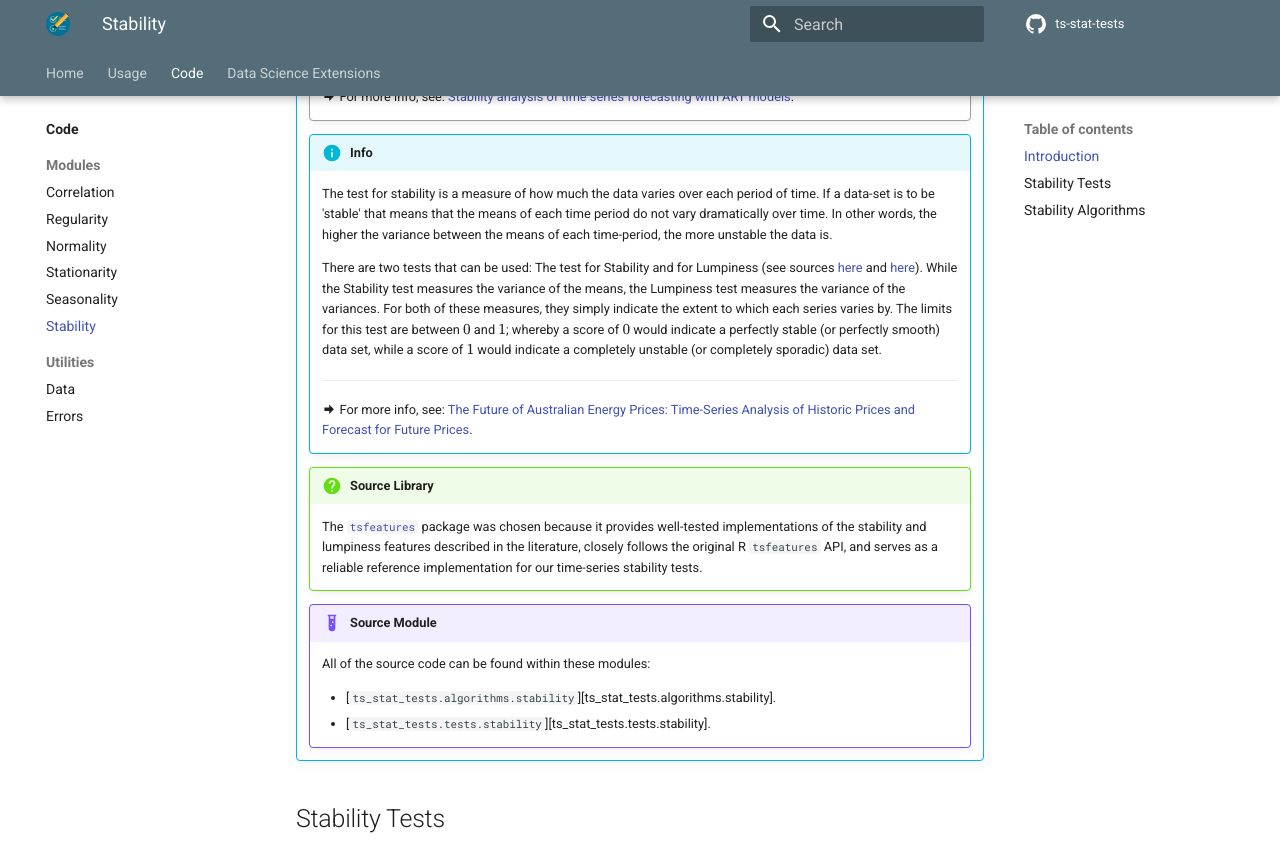
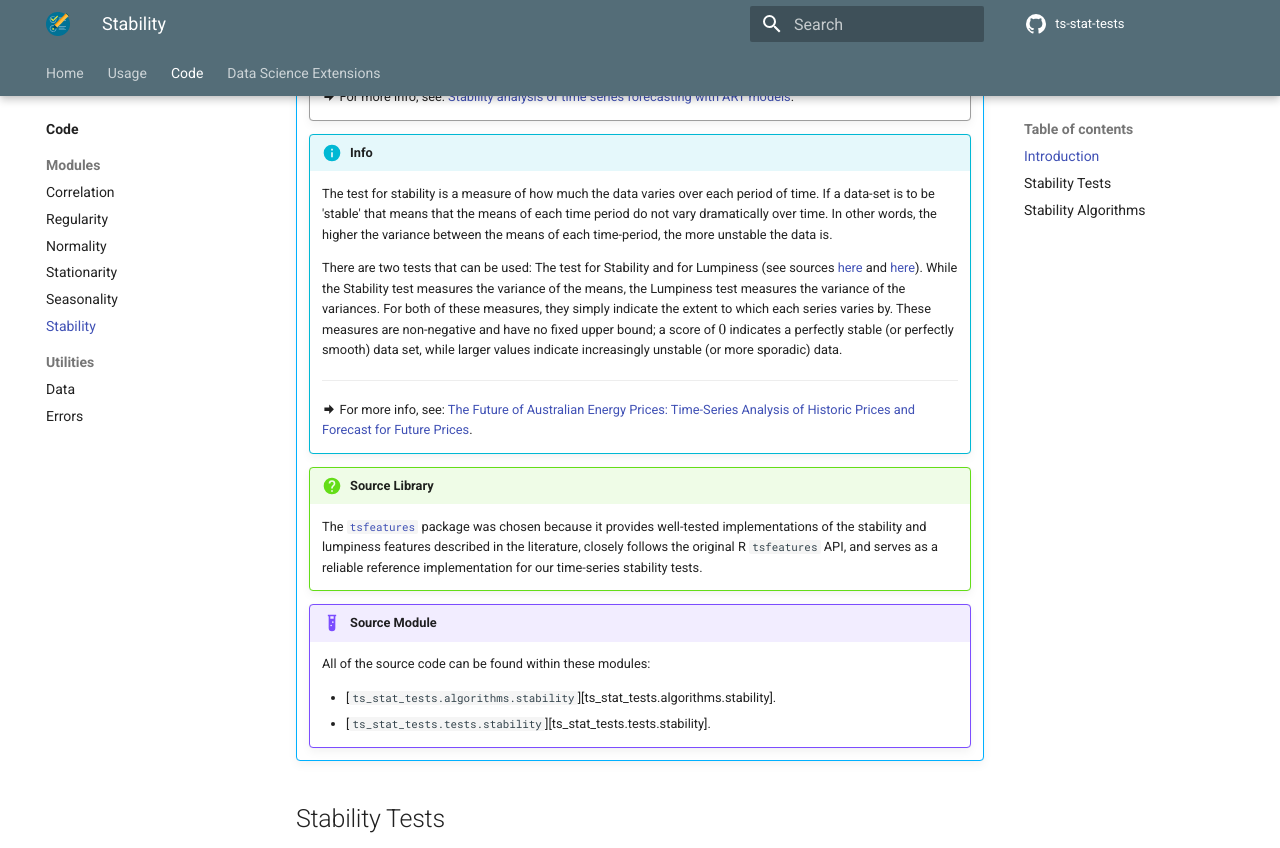
Before and after one commit to data-science-extensions/ts-stat-tests, an MkDocs documentation site: the page built from docs/code/stability.md, in a window 1280 px wide and 900 px high, scrolled down 479 px, cut to the strip 0-848 px from the top of the window. Built offline with MkDocs 1.6.1 and Material for MkDocs 9.7.7, drawn with Linux system fonts in a browser that asks for light colours; comment, search, counter and statistics services are not loaded; the version menu is left out.

Commit message:
Fix docs descriptions
The documentation states that stability limits are "between 0 and 1", but this is incorrect. According to the implementation and examples (e.g., airline data has stability of 13428.67), stability can have unbounded positive values as it measures variance. This documentation is misleading and should be corrected to reflect that stability is a non-negative value without an upper bound.

Co-authored-by: Copilot <175728472+Copilot@users.noreply.github.com>

```diff
--- a/docs/code/stability.md
+++ b/docs/code/stability.md
@@ -16,7 +16,7 @@
 
         The test for stability is a measure of how much the data varies over each period of time. If a data-set is to be 'stable' that means that the means of each time period do not vary dramatically over time. In other words, the higher the variance between the means of each time-period, the more unstable the data is.
 
-        There are two tests that can be used: The test for Stability and for Lumpiness (see sources [here](https://cran.r-project.org/web/packages/tsfeatures/vignettes/tsfeatures.html#lumpiness_stability) and [here](https://www.rdocumentation.org/packages/tsfeatures/versions/1.0.1/topics/stl_features)). While the Stability test measures the variance of the means, the Lumpiness test measures the variance of the variances. For both of these measures, they simply indicate the extent to which each series varies by. The limits for this test are between $0$ and $1$; whereby a score of $0$ would indicate a perfectly stable (or perfectly smooth) data set, while a score of $1$ would indicate a completely unstable (or completely sporadic) data set.
+        There are two tests that can be used: The test for Stability and for Lumpiness (see sources [here](https://cran.r-project.org/web/packages/tsfeatures/vignettes/tsfeatures.html#lumpiness_stability) and [here](https://www.rdocumentation.org/packages/tsfeatures/versions/1.0.1/topics/stl_features)). While the Stability test measures the variance of the means, the Lumpiness test measures the variance of the variances. For both of these measures, they simply indicate the extent to which each series varies by. These measures are non-negative and have no fixed upper bound; a score of $0$ indicates a perfectly stable (or perfectly smooth) data set, while larger values indicate increasingly unstable (or more sporadic) data.
 
         ---
 
```
